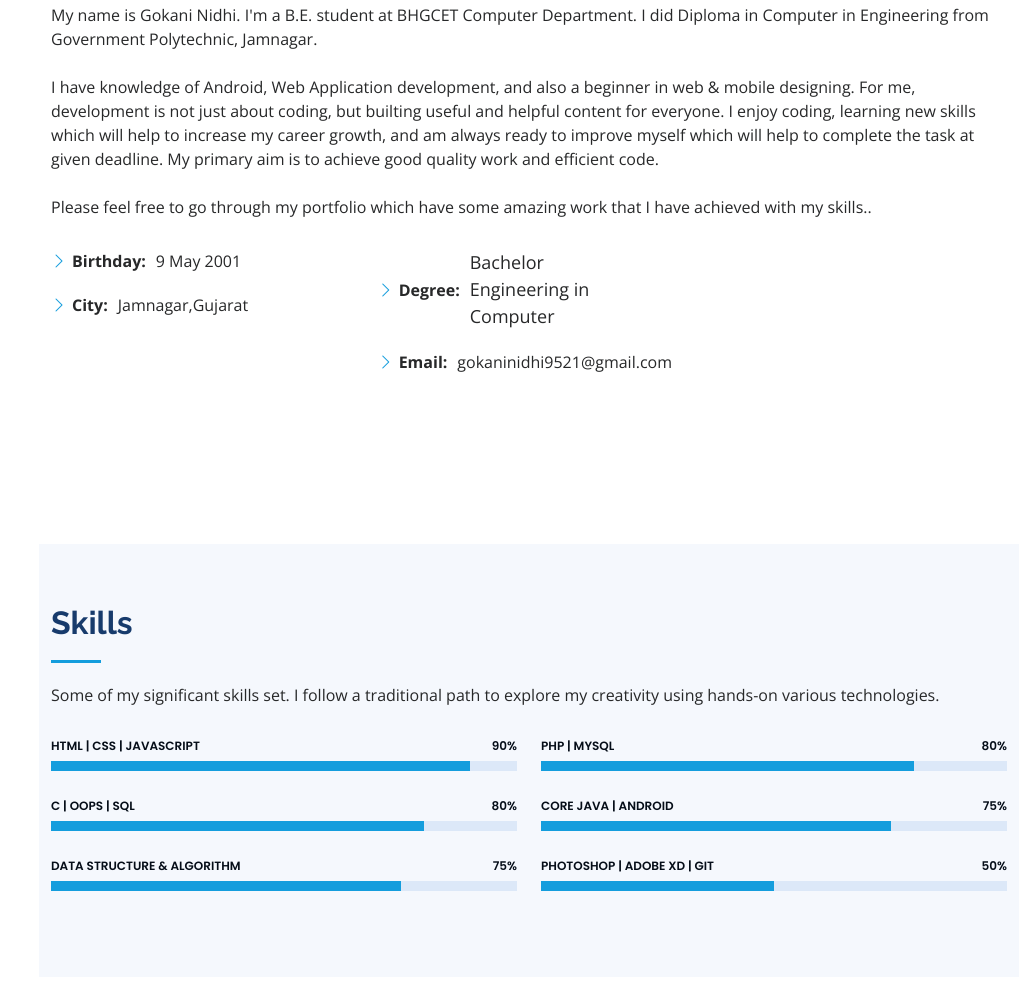
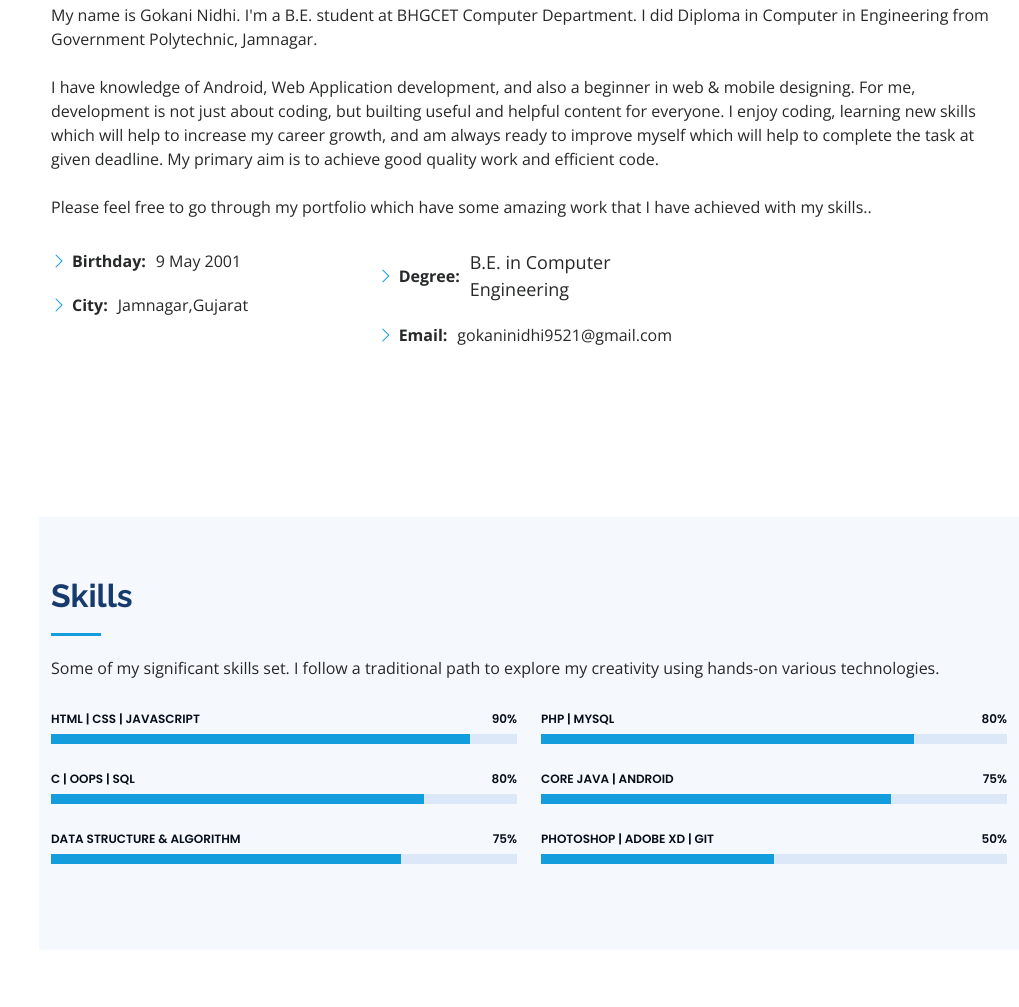
Before and after one commit to nidhi55/nidhi55.github.io, a plain HTML site: page index.html in a window 1280 px wide. Shown: the part 935-1942 px from the top of the page, without its empty margins (261-1280 px from the left). Drawn offline with nearby package versions, Linux system fonts and the light colour scheme.

Commit message:
Update index.html

```diff
--- a/index.html
+++ b/index.html
@@ -114,7 +114,7 @@ Please feel free to go through my portfolio which have some amazing work that I
               <div class="col-lg-6">
                 <ul>
                   <!--<li><i class="bi bi-chevron-right"></i> <strong>Age:</strong> <span>30</span></li>-->
-                  <li style=" width: 75%"><i class="bi bi-chevron-right"></i> <strong>Degree:</strong><span style="font-size: 18px">Bachelor Engineering in Computer</span></li>
+                  <li><i class="bi bi-chevron-right"></i> <strong>Degree:</strong><span style="font-size: 18px">B.E. in Computer Engineering</span></li>
                   <li><i class="bi bi-chevron-right"></i> <strong>Email:</strong> <span>gokaninidhi9521@gmail.com</span></li>
                   <!--<li><i class="bi bi-chevron-right"></i> <strong>Freelance:</strong> <span>Available</span></li>-->
                 </ul>
```
